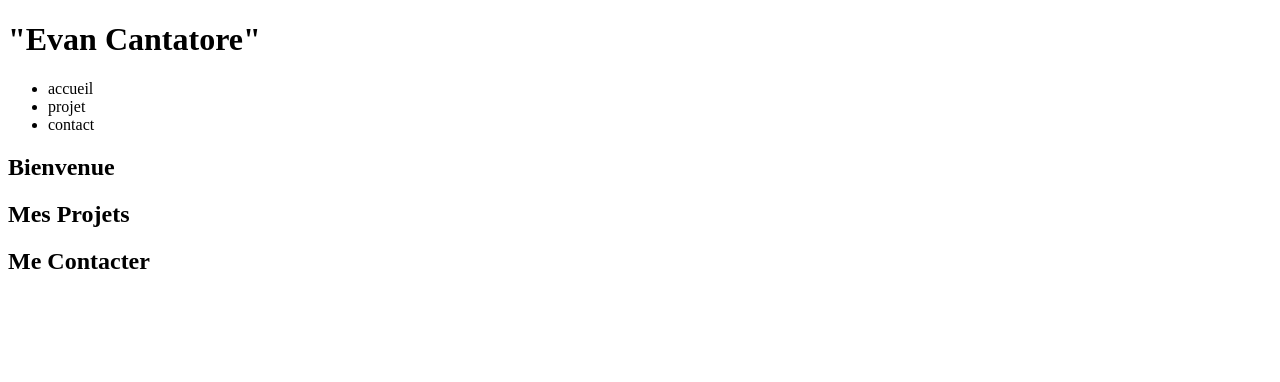
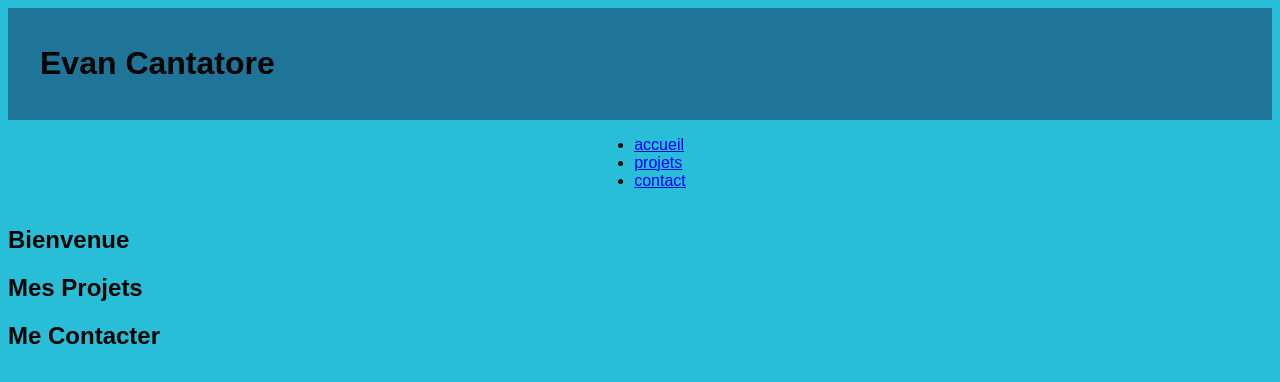
Before and after one commit to Evanoul/Portefolio-Evan, a plain HTML site: page index.html in a window 1280 px wide. Drawn offline with Linux system fonts and the light colour scheme.

Commit message:
Initial commit: Ajout du style global et mise en page du header avec Flexbox

```diff
--- a/index.html
+++ b/index.html
@@ -1,29 +1,30 @@
 <!DOCTYPE html>
 <html lang="en">
+    <link rel="stylesheet" href="style.css">
 <head>
     <meta charset="UTF-8">
     <meta name="viewport" content="width=device-width, initial-scale=1.0">
     <title>Document</title>
 </head>
+   <header>
+        <h1>Evan Cantatore</h1>
+   </header>
 <body>
-    <header>
-        <h1>"Evan Cantatore"</h1>
-    </header>
     <nav>
 <ul>
 <li>
-    <a>
-        accueil
+    <a href="#accueil">accueil
+
     </a>
 </li>
 <li>
-    <a>
-        projet
+    <a href="#projet">projets
+
     </a>
 </li>
 <li>
-    <a>
-        contact
+    <a href="#contact">contact
+
     </a>
 </li>
 
--- /dev/null
+++ b/style.css
@@ -0,0 +1,21 @@
+body {
+    font-family: Arial, Helvetica, sans-serif;
+    color: rgb(0, 0, 0);
+    background-color: rgb(41, 190, 216);
+}
+
+header {
+    display: flex;
+    justify-content:left;
+
+    padding: 1rem 2rem;
+
+    background-color: rgb(30, 117, 151);
+}
+
+nav {
+       display: flex;
+       justify-content: space-evenly;
+       flex-direction: row;
+    justify-content:center
+}
```
Also changed, not shown: 1 other file.
